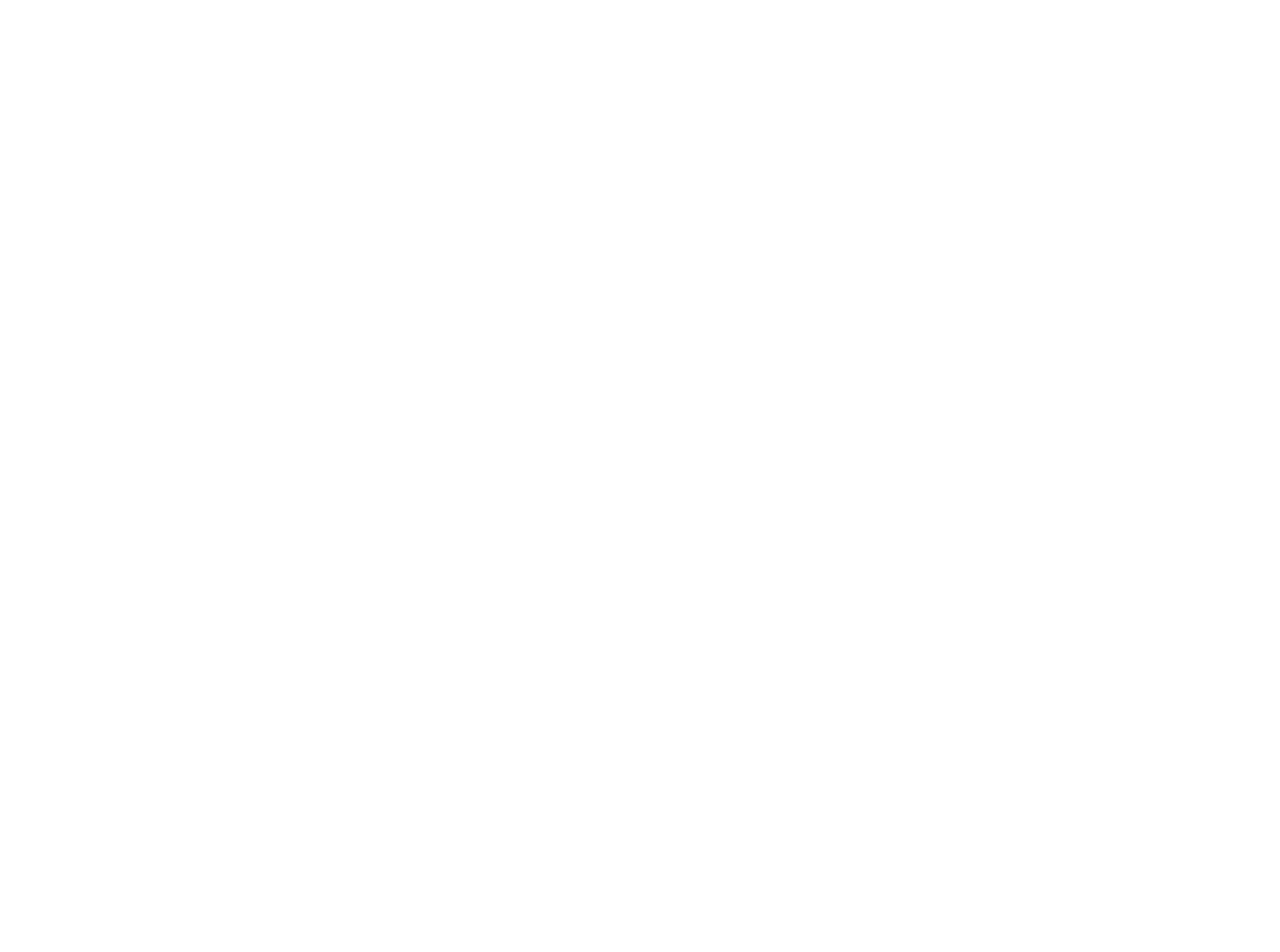
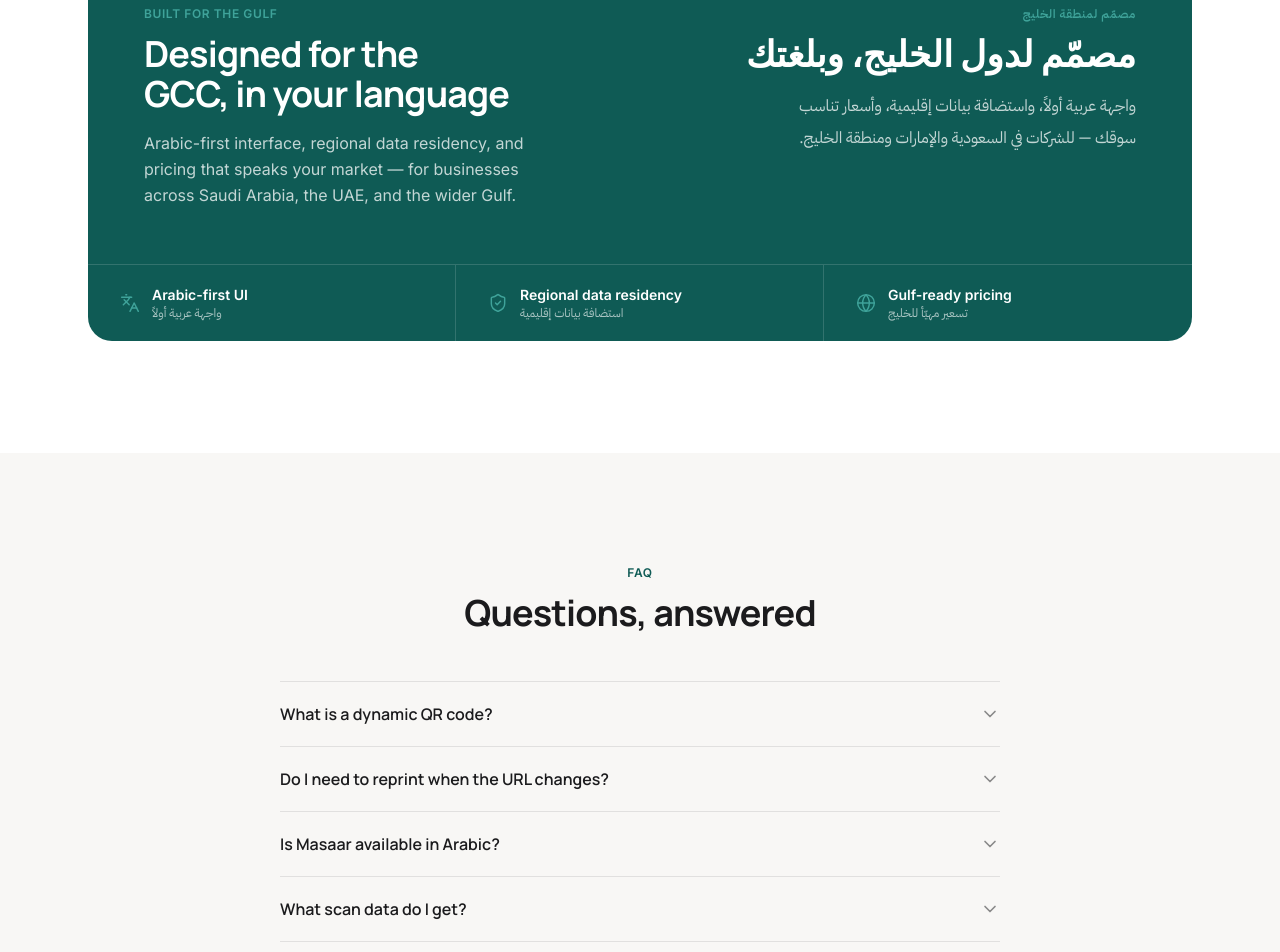
Before and after one commit to killed123231231231231/masaar, a Next.js app: page / in a window 1280 px wide. Shown: the part 2320-3272 px from the top of the page. Before the commit the page ends 2260 px from the top, so only its background shows below. Built offline with nearby package versions, Linux system fonts and the light colour scheme.

Commit message:
feat(landing): built-for-GCC bilingual + FAQ
Add a bilingual "Built for the Gulf" block (English + RTL Arabic via
the Plex Arabic font) and a FAQ section using native <details>/<summary>
accordions — no JS accordion library, landing stays at 0 added client
JS.

based on brand/integrate-masaar-v1

```diff
--- a/src/app/page.tsx
+++ b/src/app/page.tsx
@@ -13,6 +13,10 @@
   Activity,
   MapPin,
   Pencil,
+  ChevronDown,
+  Languages,
+  ShieldCheck,
+  Globe,
 } from "lucide-react";
 import LogoMark from "@/components/logo-mark";
 
@@ -106,6 +110,8 @@
 
       <HowItWorks />
       <AnalyticsPreview />
+      <BuiltForGCC />
+      <Faq />
 
       <SiteFooter />
     </main>
@@ -545,6 +551,121 @@
   );
 }
 
+const GCC_FEATURES = [
+  { icon: Languages, en: "Arabic-first UI", ar: "واجهة عربية أولاً" },
+  { icon: ShieldCheck, en: "Regional data residency", ar: "استضافة بيانات إقليمية" },
+  { icon: Globe, en: "Gulf-ready pricing", ar: "تسعير مهيّأ للخليج" },
+];
+
+function BuiltForGCC() {
+  return (
+    <section className="mx-auto max-w-6xl px-6 py-20 lg:py-28">
+      <div className="overflow-hidden rounded-3xl bg-deep-teal text-white">
+        <div className="grid gap-10 p-10 md:grid-cols-2 lg:p-14">
+          <div>
+            <p className="text-xs font-semibold uppercase tracking-wider text-deep-teal-light">
+              Built for the Gulf
+            </p>
+            <h2 className="mt-3 text-balance font-display text-3xl font-bold tracking-tight sm:text-4xl">
+              Designed for the GCC, in your language
+            </h2>
+            <p className="mt-4 text-balance leading-relaxed text-white/75">
+              Arabic-first interface, regional data residency, and pricing
+              that speaks your market — for businesses across Saudi Arabia,
+              the UAE, and the wider Gulf.
+            </p>
+          </div>
+
+          <div dir="rtl" className="font-arabic text-right">
+            <p className="text-xs font-semibold uppercase tracking-wider text-deep-teal-light">
+              مصمّم لمنطقة الخليج
+            </p>
+            <h2 className="mt-3 text-balance font-display text-3xl font-bold leading-snug sm:text-4xl">
+              مصمّم لدول الخليج، وبلغتك
+            </h2>
+            <p className="mt-4 text-balance leading-loose text-white/75">
+              واجهة عربية أولاً، واستضافة بيانات إقليمية، وأسعار تناسب سوقك —
+              للشركات في السعودية والإمارات ومنطقة الخليج.
+            </p>
+          </div>
+        </div>
+
+        <div className="grid border-t border-white/15 sm:grid-cols-3">
+          {GCC_FEATURES.map(({ icon: Icon, en, ar }) => (
+            <div
+              key={en}
+              className="flex items-center gap-3 px-8 py-5 [&:not(:last-child)]:border-b [&:not(:last-child)]:border-white/15 sm:[&:not(:last-child)]:border-b-0 sm:[&:not(:last-child)]:border-r"
+            >
+              <Icon className="h-5 w-5 shrink-0 text-deep-teal-light" strokeWidth={1.75} />
+              <div className="min-w-0">
+                <p className="text-sm font-semibold">{en}</p>
+                <p className="font-arabic text-xs text-white/65">{ar}</p>
+              </div>
+            </div>
+          ))}
+        </div>
+      </div>
+    </section>
+  );
+}
+
+const FAQS = [
+  {
+    q: "What is a dynamic QR code?",
+    a: "A QR code whose destination you can change after it's printed. The code points to a Masaar link you control, so the artwork never has to change.",
+  },
+  {
+    q: "Do I need to reprint when the URL changes?",
+    a: "No — that's the whole point. Update the destination in your dashboard and every existing printed code instantly follows.",
+  },
+  {
+    q: "Is Masaar available in Arabic?",
+    a: "Yes. The interface is built Arabic-first with full right-to-left support, alongside English.",
+  },
+  {
+    q: "What scan data do I get?",
+    a: "Aggregated country, city, device, browser, and timing for every scan — with hashed IPs, never raw addresses or personally identifying information.",
+  },
+  {
+    q: "Is there a free trial?",
+    a: "Yes. Start free with no credit card required, and set up your first code in about a minute.",
+  },
+];
+
+function Faq() {
+  return (
+    <section className="bg-sand-light/60">
+      <div className="mx-auto max-w-3xl px-6 py-20 lg:py-28">
+        <div className="text-center">
+          <p className="text-xs font-semibold uppercase tracking-wider text-deep-teal">
+            FAQ
+          </p>
+          <h2 className="mt-3 text-balance font-display text-3xl font-bold tracking-tight sm:text-4xl">
+            Questions, answered
+          </h2>
+        </div>
+
+        <div className="mt-12 divide-y divide-charcoal/10 border-y border-charcoal/10">
+          {FAQS.map(({ q, a }) => (
+            <details key={q} className="group">
+              <summary className="flex cursor-pointer list-none items-center justify-between gap-4 py-5 font-display text-base font-semibold marker:hidden [&::-webkit-details-marker]:hidden">
+                {q}
+                <ChevronDown
+                  className="h-5 w-5 shrink-0 text-charcoal/50 transition-transform group-open:rotate-180"
+                  strokeWidth={2}
+                />
+              </summary>
+              <p className="pb-5 text-sm leading-relaxed text-charcoal/65">
+                {a}
+              </p>
+            </details>
+          ))}
+        </div>
+      </div>
+    </section>
+  );
+}
+
 function SiteFooter() {
   return (
     <footer className="border-t border-charcoal/10">
```
